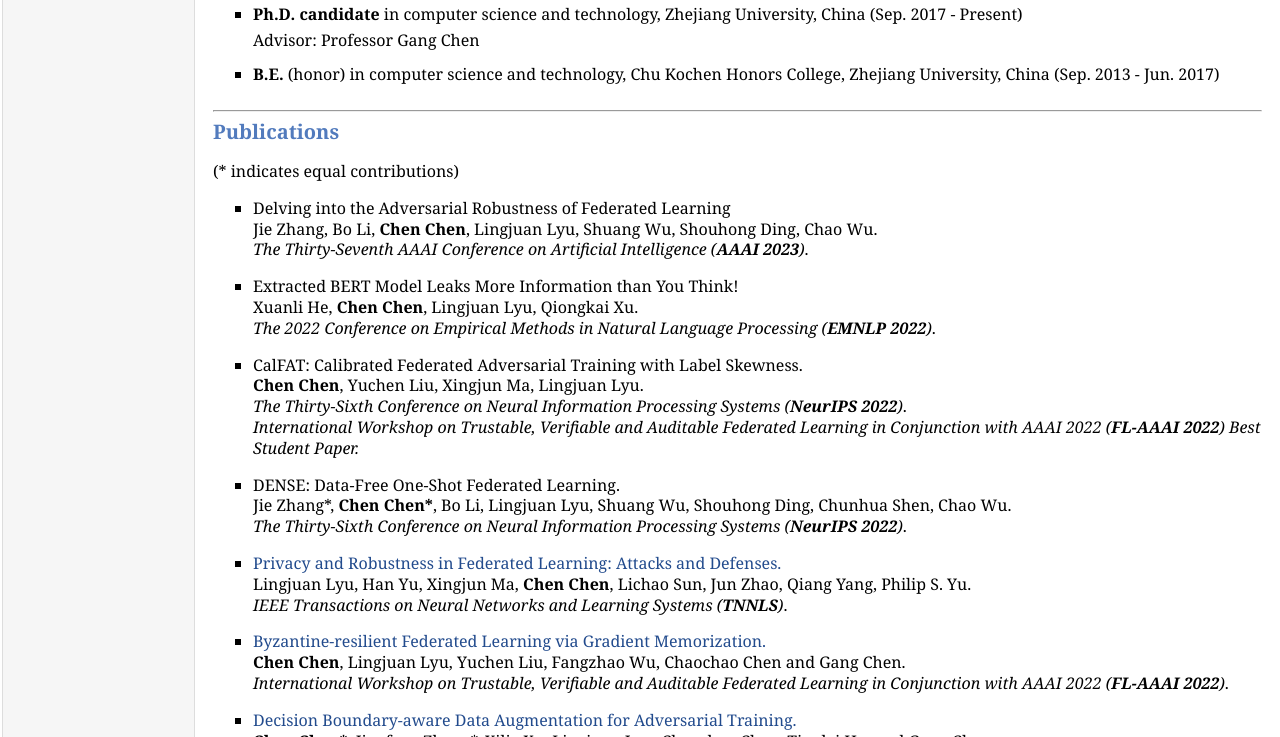
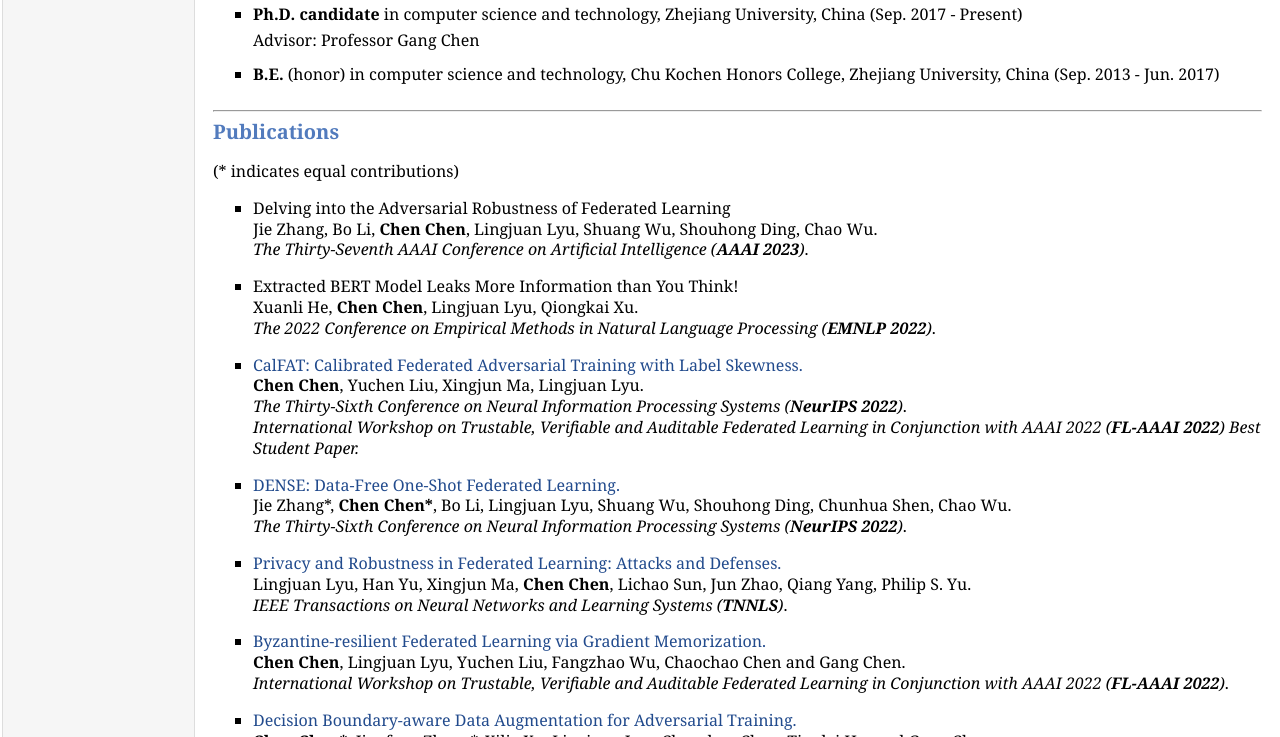
Before and after one commit to cc233/cc233.github.io, a plain HTML site: page index.html in a window 1280 px wide. Shown: the part 471-1208 px from the top of the page. Drawn offline with Linux system fonts and the light colour scheme.

Commit message:
Update index.html

```diff
--- a/index.html
+++ b/index.html
@@ -69,8 +69,8 @@
         </ul>
         <ul>
             <li><p style="margin:15px 0">
-                <a href="https://arxiv.org/abs/2205.14926"></a>
-                CalFAT: Calibrated Federated Adversarial Training with Label Skewness.<br>
+                <a href="https://arxiv.org/abs/2205.14926">
+                CalFAT: Calibrated Federated Adversarial Training with Label Skewness.</a><br>
                 <b>Chen Chen</b>, Yuchen Liu, Xingjun Ma, Lingjuan Lyu.<br>
                 <i>The Thirty-Sixth Conference on Neural Information Processing Systems (<b>NeurIPS 2022</b>)</i>.<br>
                 <i>International Workshop on Trustable, Verifiable and Auditable Federated Learning in Conjunction with AAAI 2022 (<b>FL-AAAI 2022</b>) Best Student Paper.</i>
@@ -78,8 +78,8 @@
         </ul>
         <ul>
             <li><p style="margin:15px 0">
-                <a href="https://arxiv.org/abs/2112.12371"></a>
-                DENSE: Data-Free One-Shot Federated Learning.<br>
+                <a href="https://arxiv.org/abs/2112.12371">
+                DENSE: Data-Free One-Shot Federated Learning.</a><br>
                 Jie Zhang*, <b>Chen Chen*</b>, Bo Li, Lingjuan Lyu, Shuang Wu, Shouhong Ding, Chunhua Shen, Chao Wu.<br>
                 <i>The Thirty-Sixth Conference on Neural Information Processing Systems (<b>NeurIPS 2022</b>)</i>.
             </p></li>
```
